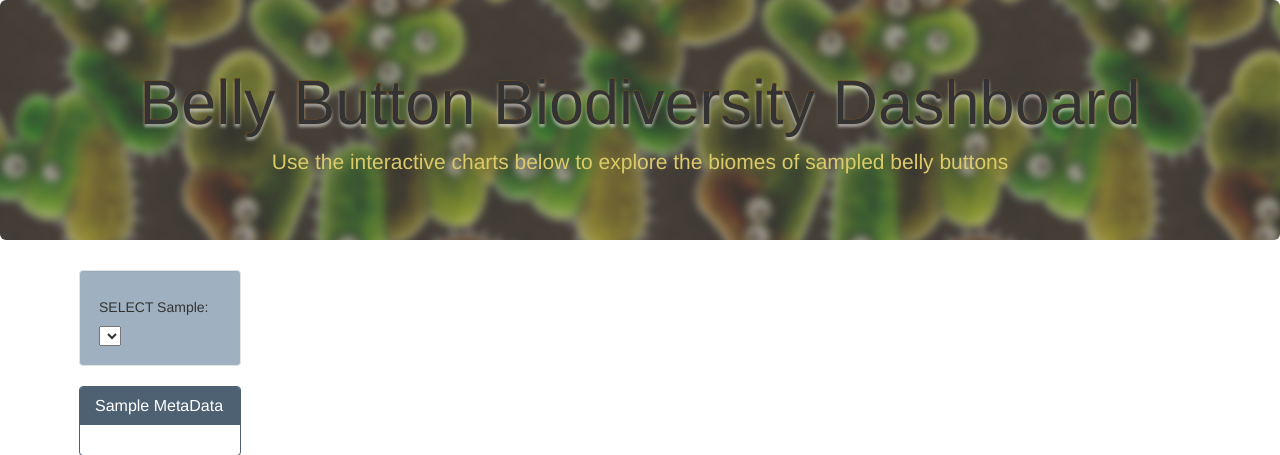
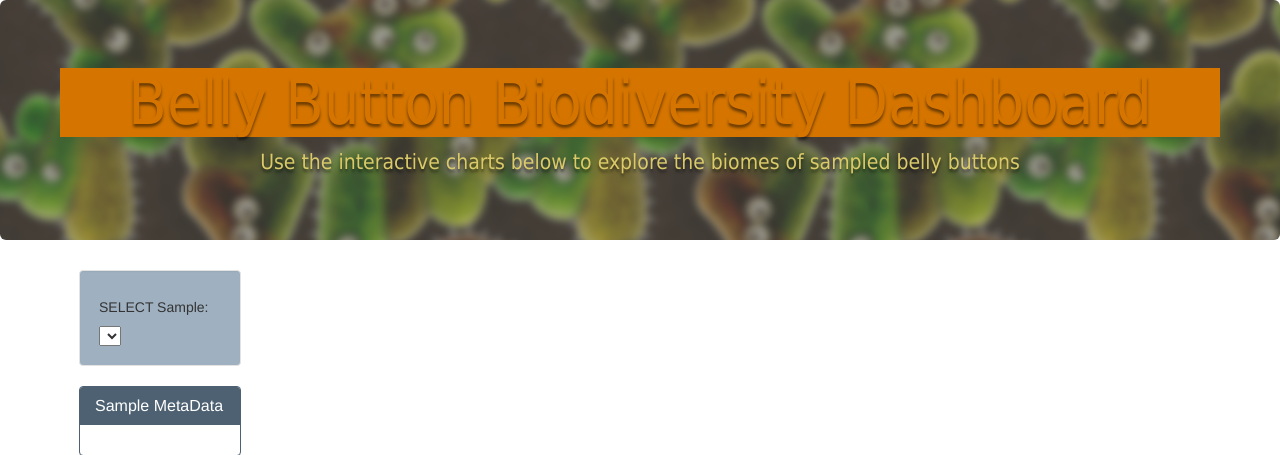
Before and after one commit to vlarie/UTDAVbcInteractiveViz-Dash, a Flask app: page / in a window 1280 px wide. Shown: the top 455 px of the page. Run offline with Flask 2, Linux system fonts and the light colour scheme; data that the repository does not hold is empty; some libraries are stand-ins or nearby versions.

Commit message:
Updated heading styles

```diff
--- a/static/css/style.css
+++ b/static/css/style.css
@@ -29,17 +29,14 @@ td {
 }
 
 h1 {
-	/* font: Tahoma, Geneva, sans-serif;
     color: #D57500!important;
-    text-shadow: 2px 2px 2px white;  */
-    color: transparent;
     background: #D57500;
-    -webkit-background-clip: text;
-    -moz-background-clip: text;
-    background-clip: text;
-    text-shadow: 0px 3px 3px rgba(255,255,255,0.5);
+    text-shadow: 0px 3px 3px rgba(0,0,0,.5);
+    font-family: Tahoma;
 }
 
 p {
     color: #DBCA69!important;
+    text-shadow: 0px 3px 3px rgba(0,0,0,.5);
+    font-family: Tahoma;
 }
```
